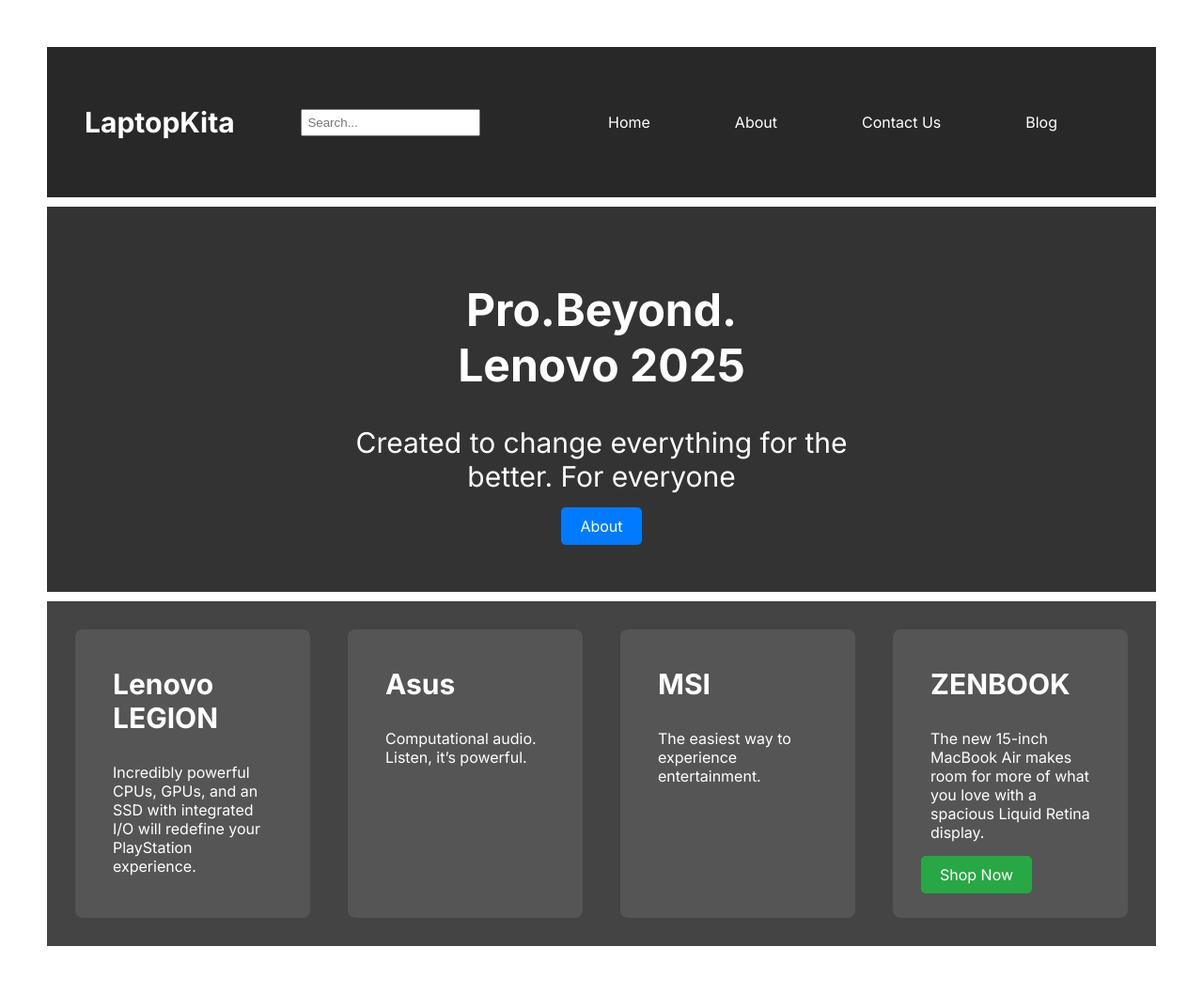
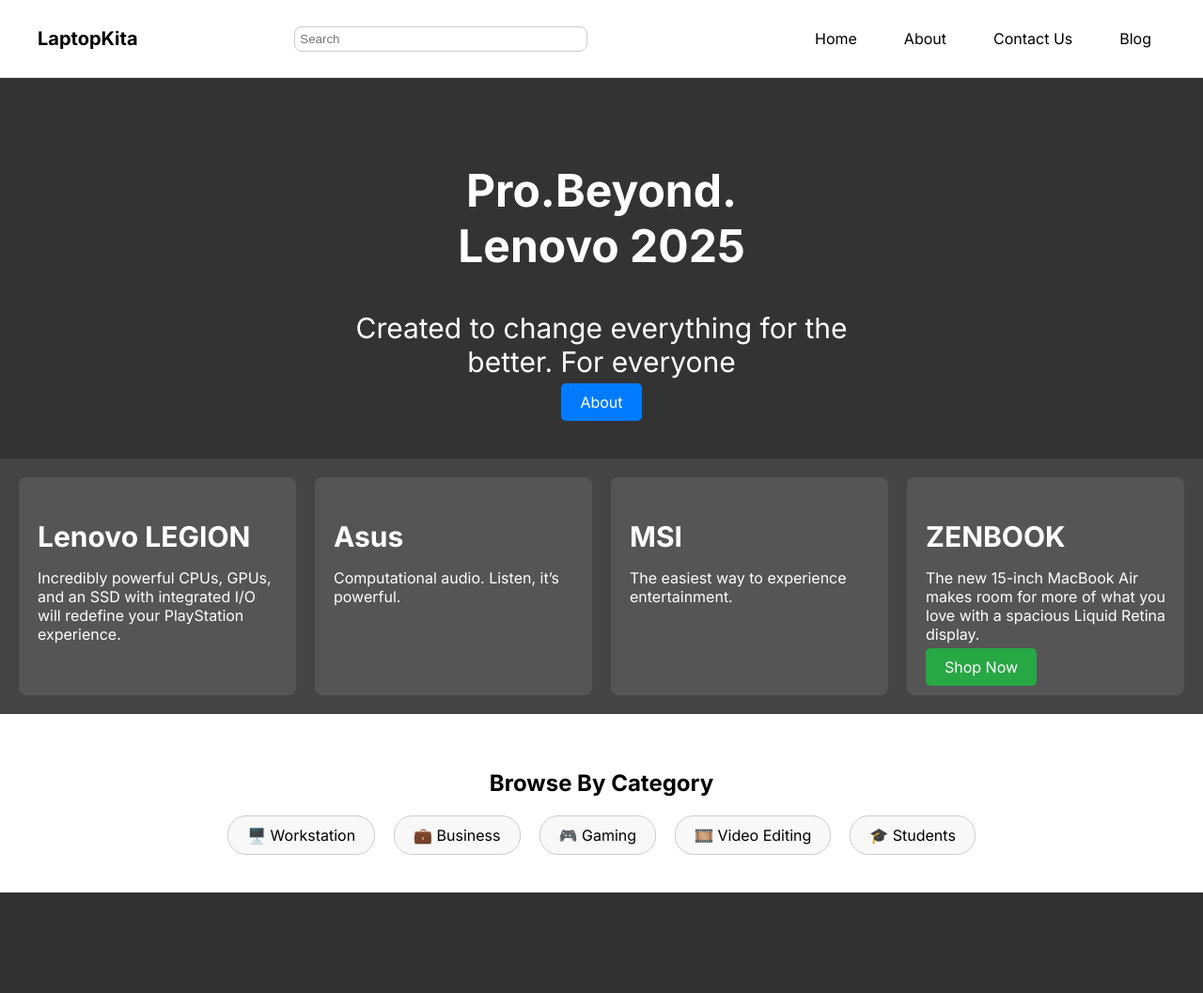
Before and after one commit to ddaannuu/Project-Website-Laptop, a PHP site: page / in a window 1280 px wide. Shown: the whole page at 94% size. After the commit the page ends 950 px from the top, so only its background shows below. Run offline with PHP 8.4, Linux system fonts and the light colour scheme.

Commit message:
Navbar & Categories

```diff
--- a/index.html
+++ b/index.html
@@ -9,7 +9,7 @@
   <body>
     <header>
       <div class="logo">LaptopKita</div>
-      <input type="text" placeholder="Search..." />
+      <input type="text" class="search" placeholder="Search" />
       <nav>
         <ul>
           <li><a href="#">Home</a></li>
@@ -19,6 +19,7 @@
         </ul>
       </nav>
     </header>
+
     <section class="hero">
       <div class="hero-text">
         <h1>Pro.Beyond.<br />Lenovo 2025</h1>
@@ -26,6 +27,7 @@
         <a href="#" class="btn">About</a>
       </div>
     </section>
+
     <section class="products">
       <div class="product">
         <h2>Lenovo LEGION</h2>
@@ -51,5 +53,17 @@
         <a href="#" class="btn">Shop Now</a>
       </div>
     </section>
+
+    <section class="categories">
+      <h2>Browse By Category</h2>
+      <div class="category-list">
+        <div>🖥️ Workstation</div>
+        <div>💼 Business</div>
+        <div>🎮 Gaming</div>
+        <div>🎞️ Video Editing</div>
+        <div>🎓 Students</div>
+      </div>
+    </section>
+
   </body>
 </html>
--- a/styles.css
+++ b/styles.css
@@ -5,30 +5,40 @@
 @import "@fontsource/inter/400-italic.css";
 
 
-* {
+/* * {
   box-sizing: border-box;
   margin: 10px;
   padding: 10px;
-}
+} */
 
 body {
   font-family:  Inter;
   src: url(sansation_light.woff);;
-  color: #fff;
-  background-color: #FFFFFF;
+  /* color: #fff; */
+  background-color: #fff;
+  margin: 0;
 }
 
 header {
   display: flex;
   justify-content: space-between;
   align-items: center;
-  padding: 20px;
-  background-color: #282828;
+  padding: 15px 40px;
+  background-color: white;
+  border-bottom: 1px solid #ddd;
+}
+
+.search {
+padding: 8px;
+width: 300px;
+border-radius: 8px;
+border: 1px solid #ccc;
 }
 
 .logo {
-  font-size: 30px;
+  font-size: 20px;
   font-weight: bold;
+  color: black;
 }
 
 nav ul {
@@ -42,15 +52,19 @@
 
 nav a {
   text-decoration: none;
-  color: #fff;
+  color: black;
+  margin-left: 20px;
+  font-weight: 500;
 }
 
 input[type="text"] {
   padding: 5px;
+
 }
 
 .hero {
   background-color: #333;
+  color: white;
   padding: 50px;
   text-align: center;
 }
@@ -58,6 +72,7 @@
 .hero-text {
   max-width: 600px;
   margin: auto;
+
 }
 
 .hero h1 {
@@ -83,12 +98,14 @@
   gap: 20px;
   padding: 20px;
   background-color: #444;
+  color: white;
 }
 
 .product {
   background-color: #555;
   padding: 20px;
   border-radius: 8px;
+  color: white;
 }
 
 .product h2 {
@@ -103,3 +120,20 @@
 .product .btn {
   background-color: #28a745;
 }
+.categories{
+  text-align: center;
+  padding: 40px;
+}
+.category-list{
+  display: flex;
+  justify-content: center;
+  gap: 20px;
+  margin-top: 20px;
+  flex-wrap: wrap;
+}
+.category-list div {
+  padding: 10px 20px;
+  border: 1px solid #ccc;
+  border-radius: 20px;
+  background: #f8f8f8;
+}
```
